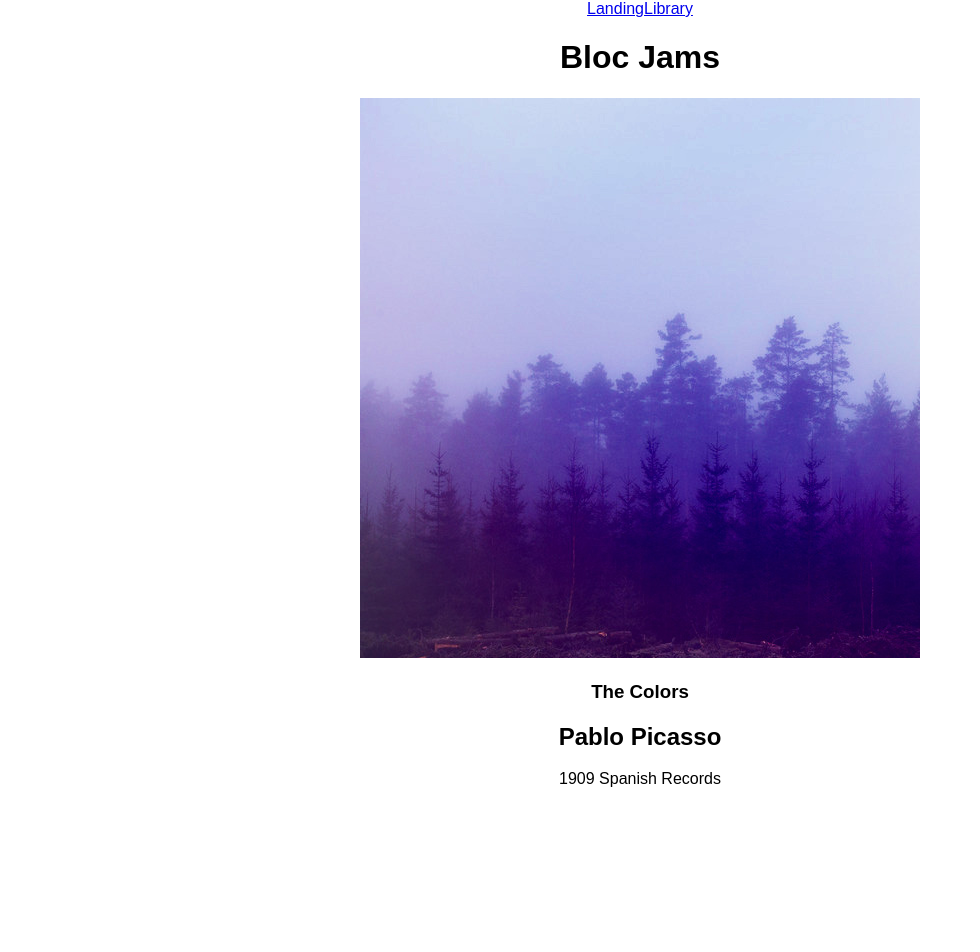
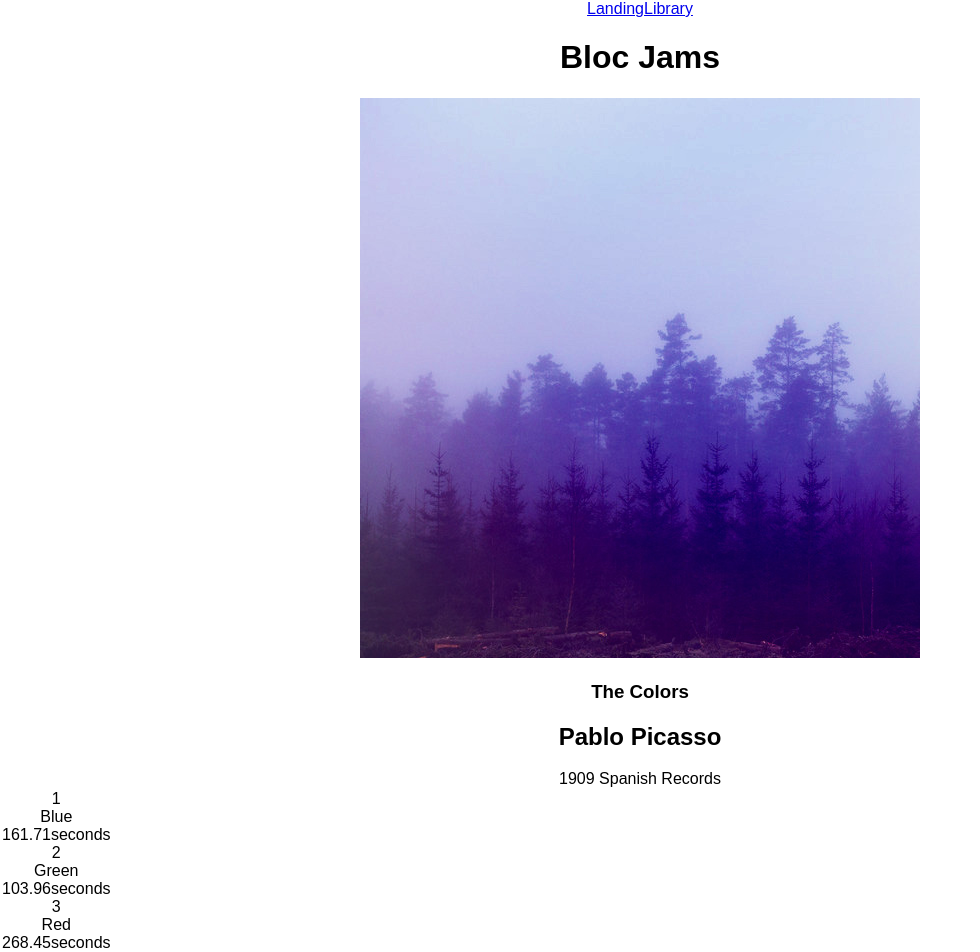
Before and after one commit to vrrodgers/bloc-jams-react, a React (Create React App) app: page /album/the-colors in a window 1280 px wide. Shown: the top 952 px of the page, without its empty margins (0-980 px from the left). Before the commit the page ends 800 px from the top, so only its background shows below. Built offline with nearby package versions, Linux system fonts and the light colour scheme.

Commit message:
updated album components

```diff
--- a/public/index.html
+++ b/public/index.html
@@ -4,6 +4,7 @@
     <meta charset="utf-8">
     <meta name="viewport" content="width=device-width, initial-scale=1, shrink-to-fit=no">
     <meta name="theme-color" content="#000000">
+    <link rel="stylesheet" href="https://code.ionicframework.com/ionicons/2.0.1/css/ionicons.min.css">
     <!--
       manifest.json provides metadata used when your web app is added to the
       homescreen on Android. See https://developers.google.com/web/fundamentals/engage-and-retain/web-app-manifest/
--- a/src/components/Album.js
+++ b/src/components/Album.js
@@ -9,10 +9,11 @@ class Album extends Component {
         this.state = {
             album: album
         };
+
+
     }
   render() {
-    return (
-      <section className="album">
+    return <section className="album">
         <section id="album-info">
           <img id="album-cover-art" src={this.state.album.albumCover} />
           <div className="album-details">
@@ -27,12 +28,22 @@ class Album extends Component {
             <col id="song-title-column" />
             <col id="song-duration-column" />
           </colgroup>
-              <tbody>
+          <tbody className="song-list">
+
+                {this.state.album.songs.map((album, index) =>
+                    <div key={index}>
+                    <div>{index + 1} </div>
+                    <div> {album.index}</div>
+                    <div>{album.title}</div>
+                    <div>{album.duration}seconds</div>
+                </div>
+
+                )
+             }
 
           </tbody>
         </table>
-       </section>
-    );
+      </section>;
   }
 
 }
```
Lines whose indentation alone changed are shown as unchanged.
